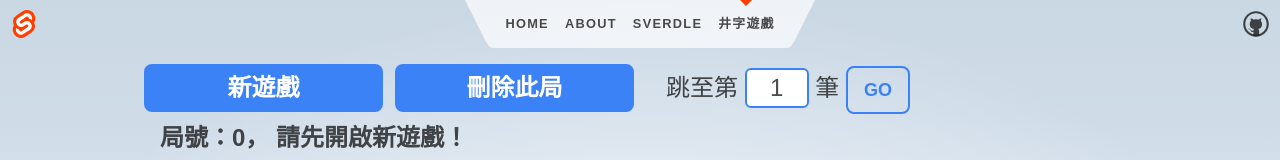
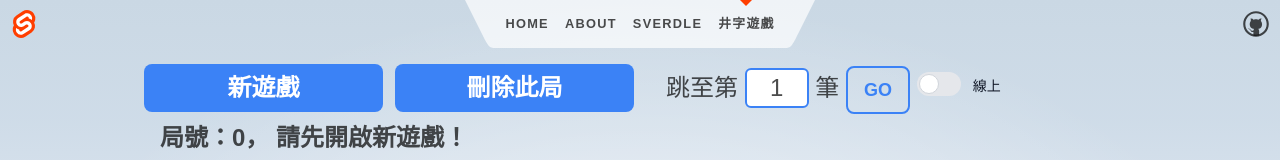
Before and after one commit to kenstt/demo-app, a SvelteKit app in the folder app/: page /tic_tac_toe in a window 1280 px wide. Shown: the top 160 px of the page. Built offline with nearby package versions, Linux system fonts and the light colour scheme; no server answers.

Commit message:
前端畫面加切換線上/線下版

```diff
--- a/app/src/routes/tic_tac_toe/+page.svelte
+++ b/app/src/routes/tic_tac_toe/+page.svelte
@@ -3,6 +3,10 @@
   import type { ErrorResponse } from '../../model/tic_tac_toe';
   import { emptyGame } from '../../model/tic_tac_toe';
   import { onMount } from 'svelte';
+  import { ticTacToeApiTauriOffline as offlineApi } from '../../api/tic_tac_toe';
+
+  let isOffline = false;
+  $: isOffline ? (gameSet = emptyGame()) : (gameSet = emptyGame());
 
   let error: ErrorResponse | null = null;
   let gameSet = emptyGame();
@@ -13,13 +17,15 @@
   let id: number = 1;
 
   const newGame = async () => {
+    gameSet = isOffline ? await offlineApi.newGame() : await api.ticTacToe.newGame();
     error = null;
-    gameSet = await api.ticTacToe.newGame();
   };
 
   const playGame = async (index: number) => {
     try {
-      gameSet = await api.ticTacToe.play(gameId, index);
+      gameSet = isOffline
+        ? await offlineApi.play(gameId, index)
+        : await api.ticTacToe.play(gameId, index);
       error = null;
     } catch (e: unknown) {
       error = e as ErrorResponse;
@@ -28,7 +34,9 @@
   const goto = async (id: number) => {
     error = null;
     try {
-      gameSet = await api.ticTacToe.getGame(id);
+      gameSet = isOffline
+        ? await offlineApi.getGame(id)
+        : await api.ticTacToe.getGame(id);
     } catch (e) {
       // console.log(e);
       error = e as ErrorResponse;
@@ -36,7 +44,9 @@
   };
   const deleteGame = async () => {
     error = null;
-    await api.ticTacToe.deleteGame(gameId);
+    isOffline
+      ? await offlineApi.deleteGame(gameId)
+      : await api.ticTacToe.deleteGame(gameId);
     gameSet = emptyGame();
   };
   const onInput = (e: Event) => {
@@ -72,9 +82,20 @@
     <span>筆</span>
     <button
       class="border-blue-500 hover:bg-blue-700 text-blue-500 border-2 font-bold py-2 px-4 rounded-lg text-lg h-12"
-      on:click={() => goto(id)}>GO</button
+      on:click={() => goto(id)}>GO
+    </button
     >
+    <label class="relative inline-flex items-end cursor-pointer">
+      <input type="checkbox" value="" class="sr-only peer" bind:checked={isOffline}/>
+      <div
+        class="w-11 h-6 bg-gray-200 rounded-full peer peer-focus:ring-4 peer-focus:ring-blue-300 dark:peer-focus:ring-blue-800 dark:bg-gray-700 peer-checked:after:translate-x-full peer-checked:after:border-white after:content-[''] after:absolute after:top-0.5 after:left-[2px] after:bg-white after:border-gray-300 after:border after:rounded-full after:h-5 after:w-5 after:transition-all dark:border-gray-600 peer-checked:bg-blue-600"
+      />
+      <span class="ml-3 text-sm font-medium text-gray-900 dark:text-gray-800"
+      >{isOffline ? '本機' : '線上'}</span
+      >
+    </label>
   </div>
+
 </div>
 
 <h2 class="font-bold py-2 px-4 rounded text-2xl">
```
